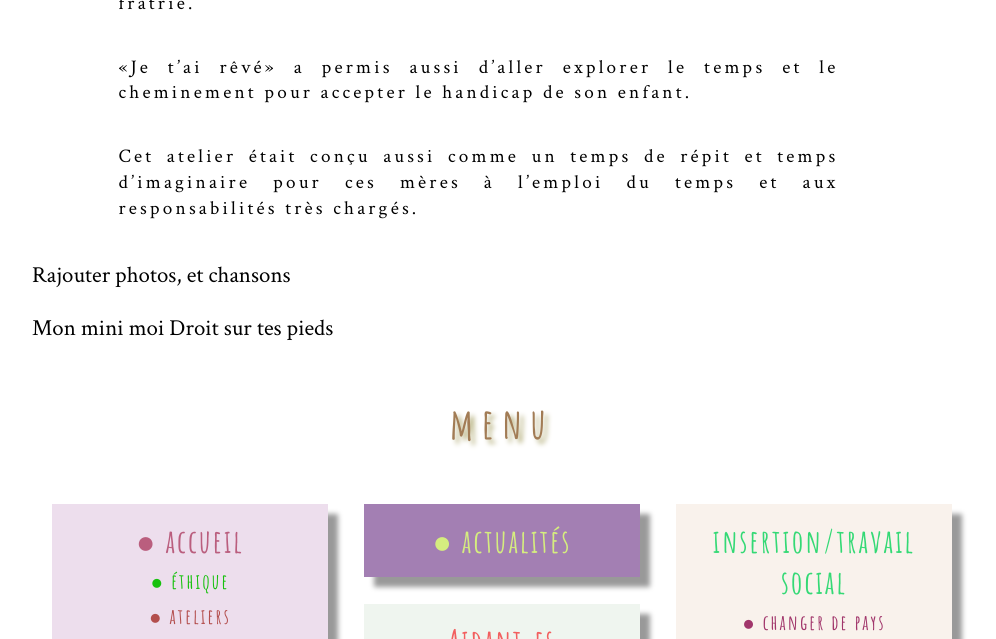
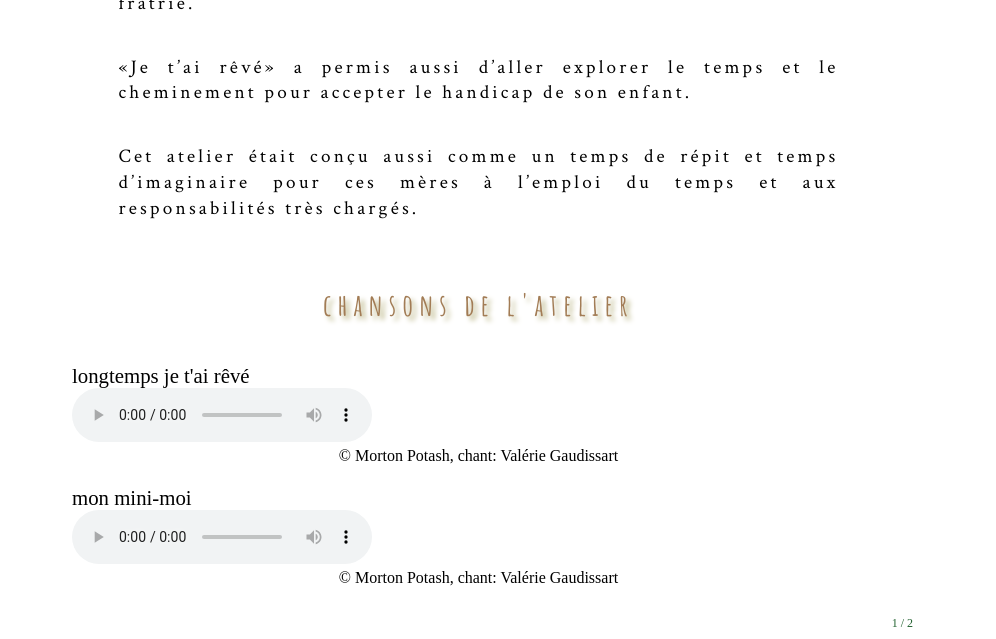
Before and after one commit to leshnik/revertouthaut, a Jekyll site: the page built from je-t'ai-revé.md, in a window 1280 px wide and 1400 px high, scrolled down 707 px. Shown: the top 639 px of the window, without its empty margins (138-1134 px from the left). Built offline with Jekyll 4.4.1, drawn with Linux system fonts in a browser that asks for light colours; grey boxes are pictures that could not be loaded.

Commit message:
added 2 audio 2 image text ok

```diff
--- a/je-t'ai-revé.md
+++ b/je-t'ai-revé.md
@@ -12,7 +12,50 @@
 
 <p class="intro-text">Cet atelier était conçu aussi comme un temps de répit et temps d’imaginaire pour ces mères à l’emploi du temps et aux responsabilités très chargés.</p>
 
-Rajouter photos, et chansons
+<h2>chansons de l'atelier</h2>
+<figure>
+    <figcaption>longtemps je t'ai rêvé</figcaption>
+<audio
+        controls
+        src="/media/carole_droit-sur-tes-pieds.mp3">
+            Your browser does not support the
+            <code>audio</code> element.
+    </audio>
+        <figcaption class="figCapCenter">© Morton Potash, chant: Valérie Gaudissart</figcaption>
+</figure>
 
-Mon mini moi
-Droit sur tes pieds
+<figure>
+    <figcaption>mon mini-moi</figcaption>
+<audio
+        controls
+        src="/media/maëlle_mon-mini-moi.mp3">
+            Your browser does not support the
+            <code>audio</code> element.
+    </audio>
+        <figcaption class="figCapCenter">© Morton Potash, chant: Valérie Gaudissart</figcaption>
+</figure>
+
+<!-- Slideshow container -->
+<div class="slideshow-container">
+
+  <!-- Full-width images with number and caption text -->
+
+<div class="mySlides">
+    <div class="numbertext">1 / 2</div>
+    <figure>
+      <img src="https://res.cloudinary.com/dnxcesebo/image/upload/q_auto,f_auto/v1630667517/mains-famille-coeur_vhiwug.png">
+      <figcaption class="figCap"></figcaption>
+    </figure>
+</div>
+<div class="mySlides">
+    <div class="numbertext">2 / 2</div>
+    <figure>
+      <img src="https://res.cloudinary.com/dnxcesebo/image/upload/q_auto,f_auto/v1630667521/mains-adeline_vg8plb.png">
+      <figcaption class="figCap"></figcaption>
+    </figure>
+</div>
+{% include next-prev-slide.html %}
+
+</div>
+<br>
+<script type="text/javascript" src="/js/slideshow.js"></script>
```
Also changed, not shown: 2 other files.
